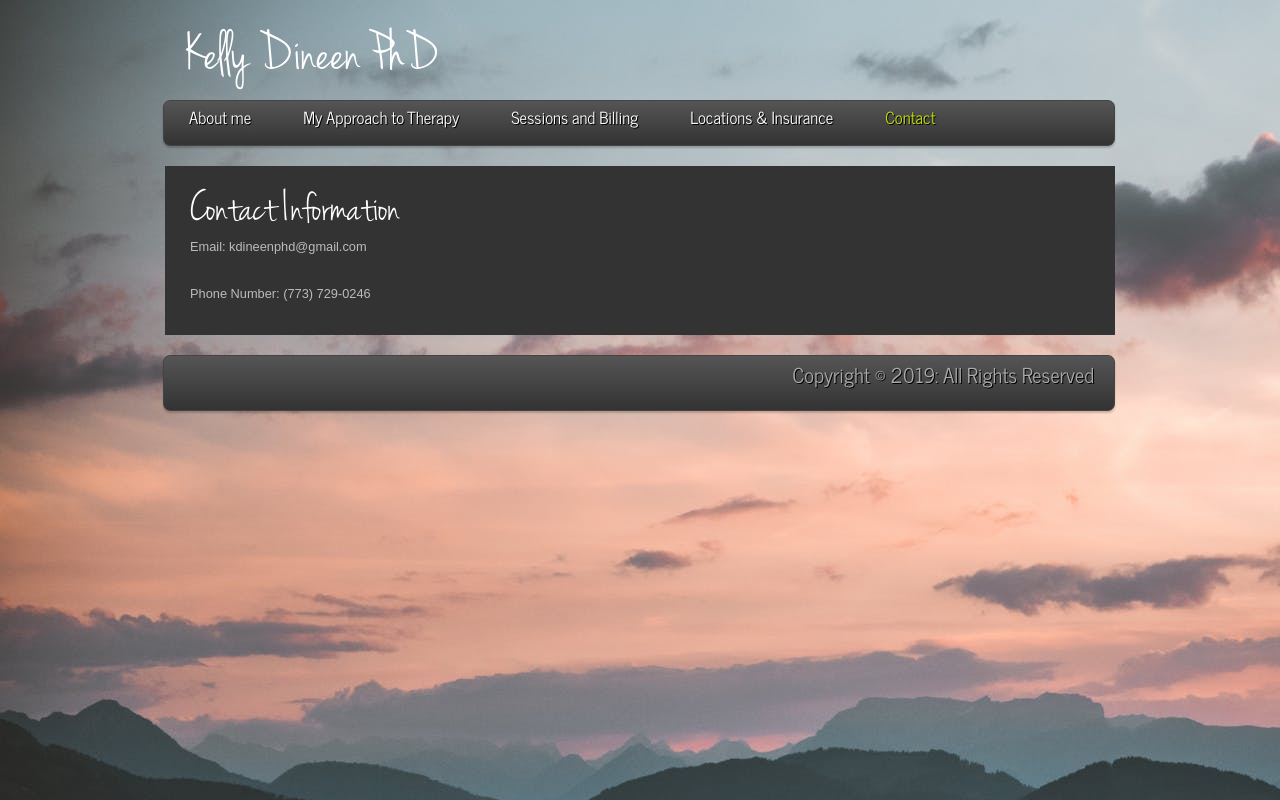
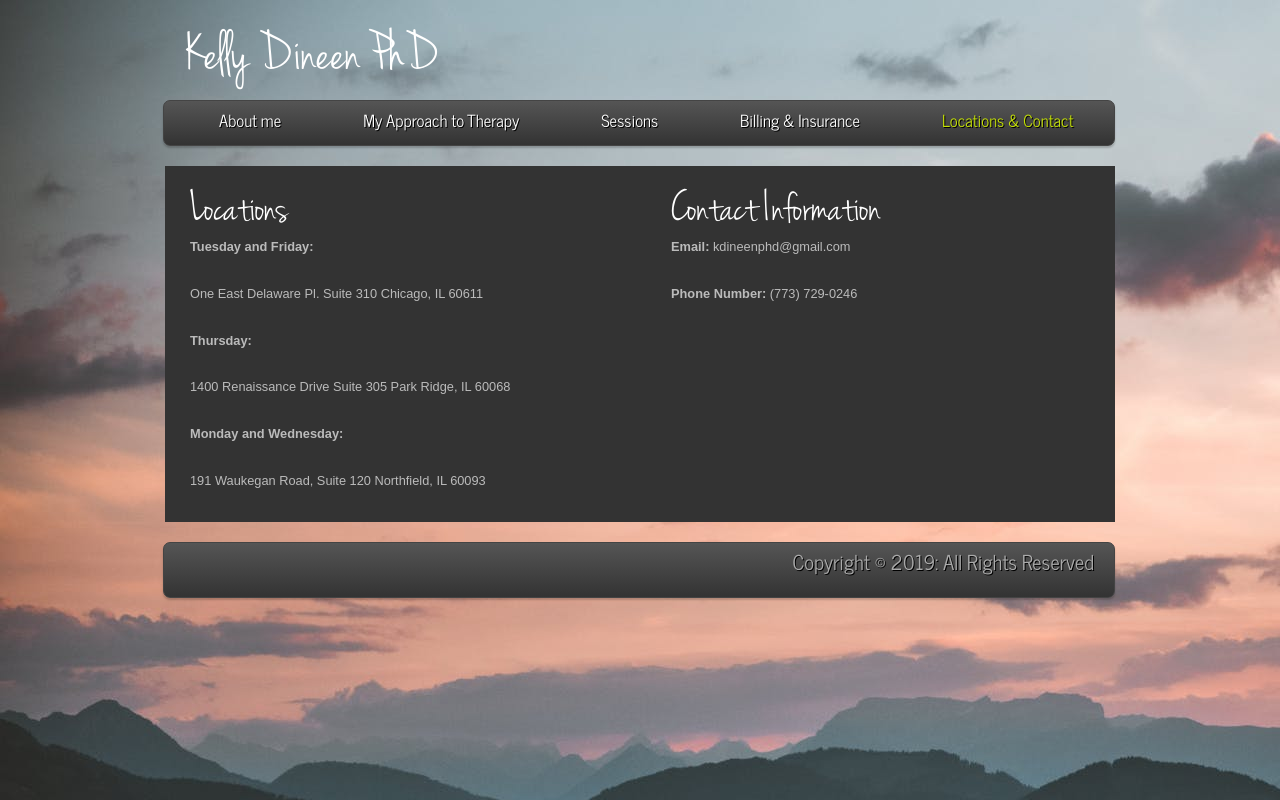
Before and after one commit to cdperez7/Kelly-Dineen-Website, a plain HTML site: page contact.html in a window 1280 px wide. Drawn offline with Linux system fonts and the light colour scheme.

Commit message:
final edits

```diff
--- a/contact.html
+++ b/contact.html
@@ -26,16 +26,55 @@
         <ul class="sf-menu" id="nav">
           <li><a href="index.html">About me</a></li>
           <li><a href="approach.html">My Approach to Therapy</a></li>
-          <li><a href="sessions.html">Sessions and Billing</a></li>
-          <li><a href="locationsandinsurance.html">Locations & Insurance</a></li>
-          <li class="selected"><a href="contact.html">Contact</a></li>
+          <li><a href="sessions.html">Sessions</a></li>
+          <li><a href="billingandinsurance.html">Billing & Insurance</a></li>
+          <li class="selected"><a href="contact.html">Locations & Contact</a></li>
         </ul>
       </nav>
     </header>
     <!-- end header -->
 
+    <div id="site_content">
+      <div id="left_content">
+        <div>
+          <h1>Locations</h1>
+          <p><strong>Tuesday and Friday:</strong></p>
+          <p>
+            One East Delaware Pl. Suite 310
+            Chicago, IL 60611
+          </p>
+
+          <p><strong>Thursday:</strong></p>
+          <p>
+            1400 Renaissance Drive
+            Suite 305
+            Park Ridge, IL 60068
+          </p>
+
+          <p><strong>Monday and Wednesday:</strong></p>
+          <p>
+            191 Waukegan Road, Suite 120
+            Northfield, IL 60093
+          </p>
+
+        </div>
+
+        <!-- end gallery HTML containers -->
+      </div>
+
+      <div id="insurance_content">
+        <div>
+          <h1>Contact Information</h1>
+          <p><strong>Email:</strong> kdineenphd@gmail.com</p>
+          <p><strong>Phone Number:</strong> (773) 729-0246</p>
+
+        </div>
+    </div>
+    </div>
+
+
     <!-- begin content -->
-    <div id="site_content">
+    <!-- <div id="site_content"> -->
       <!-- start gallery HTML containers -->
       <!-- <div id="gallery" class="content">
         <div class="slideshow-container">
@@ -43,17 +82,17 @@
           <div id="slideshow" class="slideshow"></div>
         </div>
       </div> -->
-      <div id="full_content">
+      <!-- <div id="full_content">
         <div>
           <h1>Contact Information</h1>
           <p>Email: kdineenphd@gmail.com</p>
           <p>Phone Number: (773) 729-0246</p>
 
-        </div>
+        </div> -->
 
         <!-- end gallery HTML containers -->
-      </div>
-    </div>
+      <!-- </div>
+    </div> -->
     <!-- end content -->
 
     <!-- begin footer -->
--- a/css/style.css
+++ b/css/style.css
@@ -393,7 +393,7 @@ ul#nav ul {
 }
 
 ul#nav li a {
-  padding: 3px 25px 6px 25px;
+  padding: 6px 25px 6px 55px;
   font: 130% 'News Cycle', arial, sans-serif;
   text-decoration: none;
   margin-right: 2px;
```
Also changed, not shown: approach.html (+3 -3 lines), billingandinsurance.html (renamed from locationsandinsurance.html, +9 -20 lines), index.html (+8 -7 lines), sessions.html (+4 -11 lines), images/Kellyphoto2.png (added).
